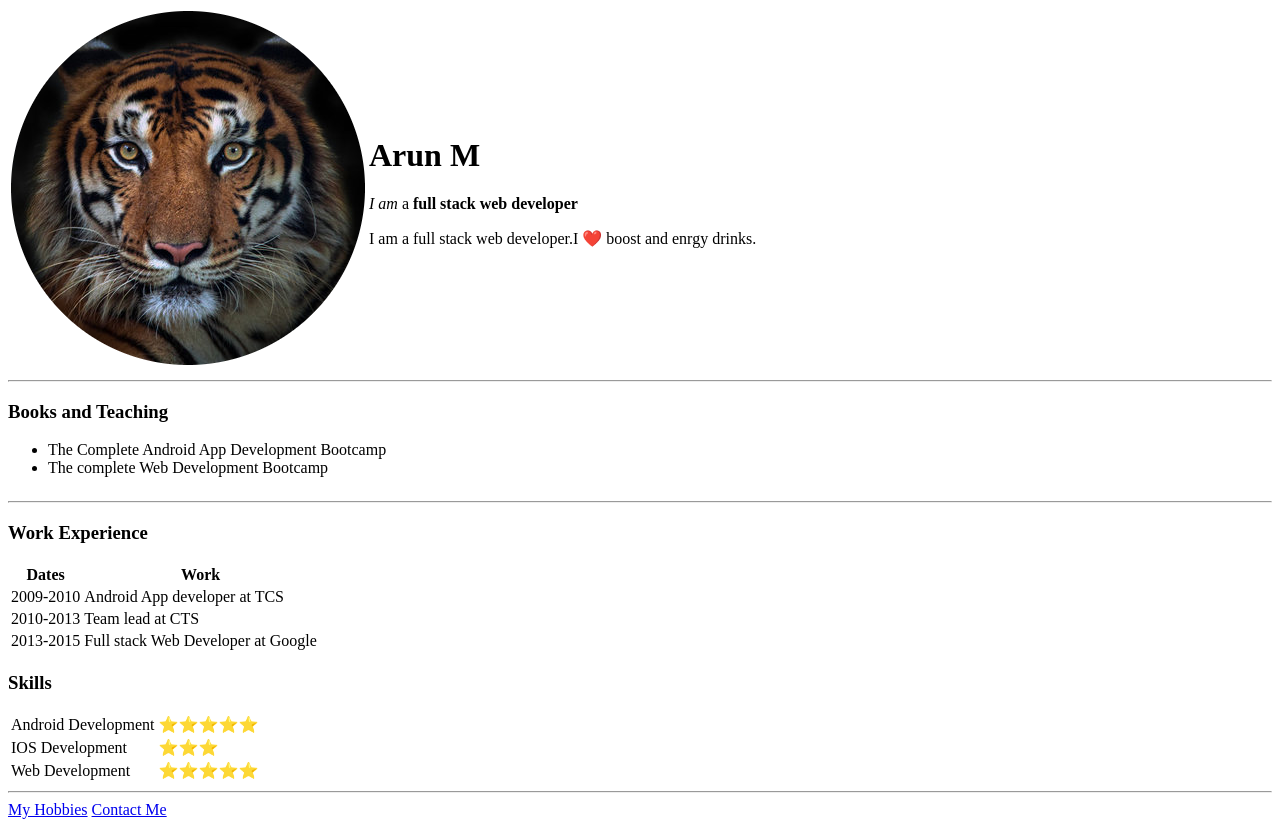
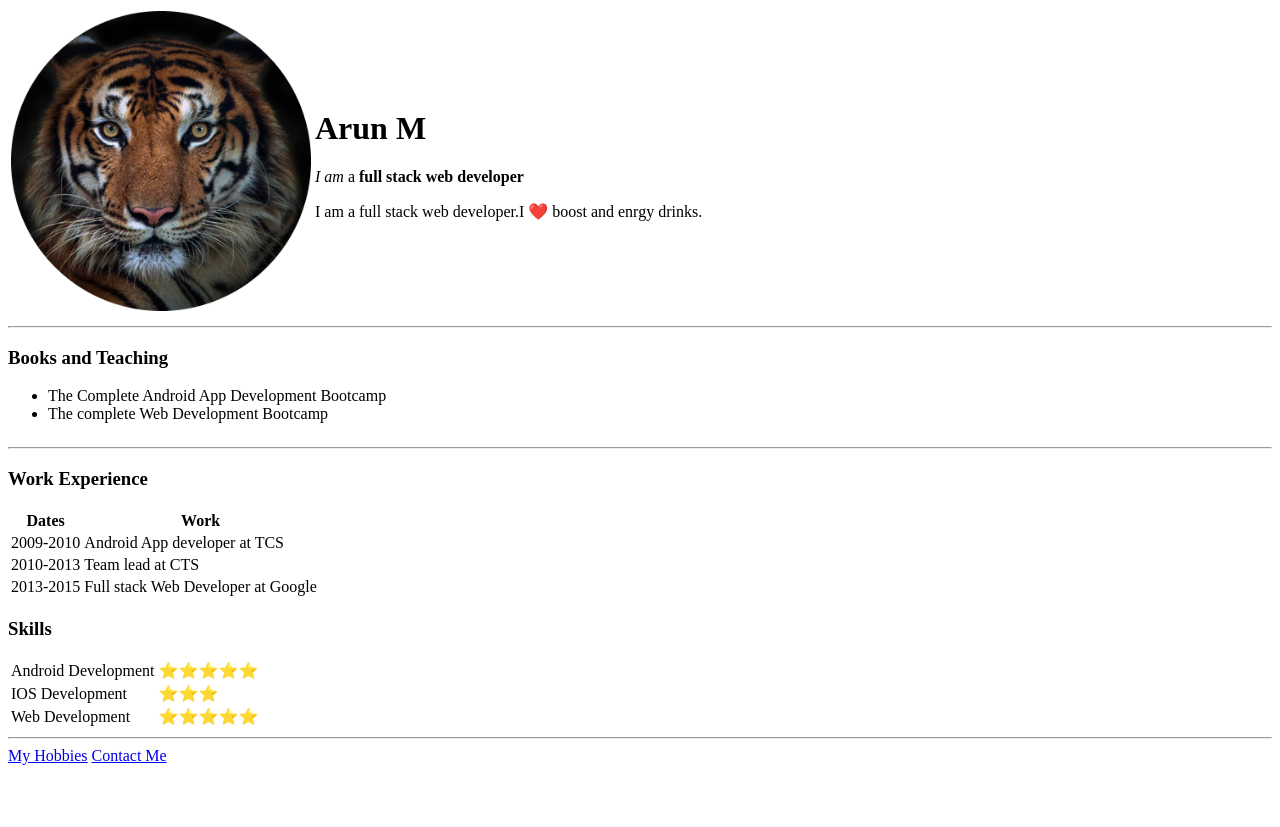
Before and after one commit to arunMuruganDev/FirstOne, a plain HTML site: page index.html in a window 1280 px wide. After the commit the page ends 800 px from the top, so only its background shows below. Drawn offline with Linux system fonts and the light colour scheme.

Commit message:
Update index.html

```diff
--- a/index.html
+++ b/index.html
@@ -10,7 +10,7 @@
     <table>
         <tr>
             <td>
-                <img src="tiger.png" alt="Image not loaded">
+                <img src="tiger.png" alt="Image not loaded" height="300" width="300">
             </td>
             <td>
                 <h1>Arun M</h1>
```
